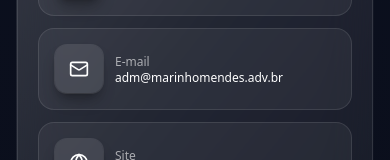
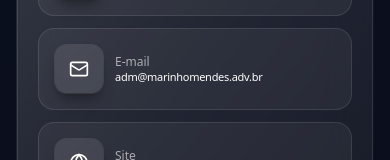
Before and after one commit to juanmmendes/pageMM, a React (Vite) app: page / in a window 390 px wide. Shown: the part 768-928 px from the top of the page. Built offline with nearby package versions, Linux system fonts and the light colour scheme.

Commit message:
Ajusta email no card mobile

```diff
--- a/src/HomepageMarinhoMendes.jsx
+++ b/src/HomepageMarinhoMendes.jsx
@@ -497,12 +497,18 @@ export default function HomepageMarinhoMendes() {
 // SUBCOMPONENTES
 // ==========================
 function ContactItem({ Icon, label, value, href }) {
+  const isEmail = typeof value === "string" && value.includes("@");
+  const valueClassName = [
+    "font-medium leading-tight group-hover:underline sm:text-[13px] sm:tracking-tight sm:whitespace-nowrap",
+    isEmail ? "text-[11px] tracking-tight whitespace-nowrap" : "text-xs break-words whitespace-normal",
+  ].join(" ");
+
   return (
     <a href={href} className="group w-full flex items-center gap-3 rounded-2xl border border-white/10 bg-white/5 p-4 hover:bg-white/10 hover:translate-y-[-2px] transition">
       <IconCircle Icon={Icon} />
       <div className="min-w-0">
         <div className="text-xs text-white/60">{label}</div>
-        <div className="text-xs font-medium break-words whitespace-normal leading-tight group-hover:underline sm:text-[13px] sm:whitespace-nowrap sm:tracking-tight">{value}</div>
+        <div className={valueClassName}>{value}</div>
       </div>
     </a>
   );
```
